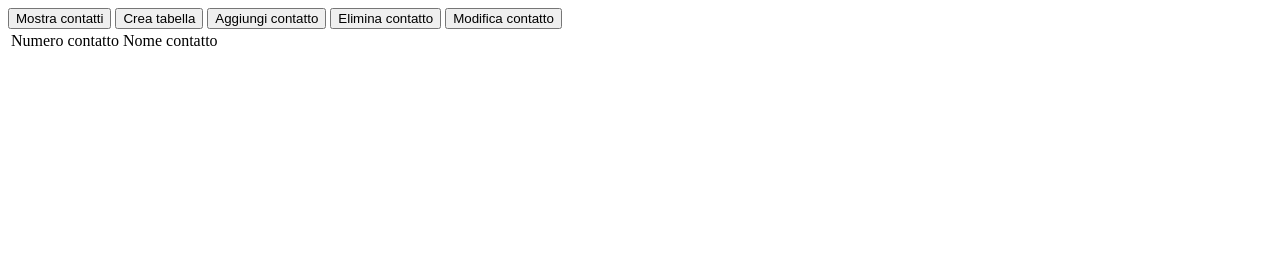
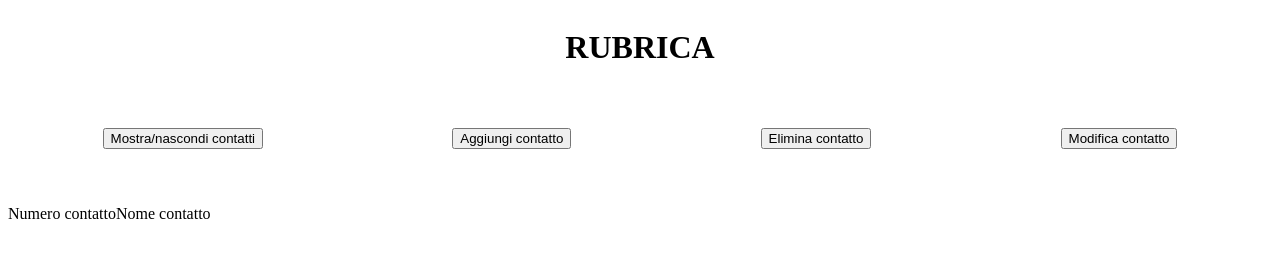
Before and after one commit to Ema998/esercizio-dom3, a plain HTML site: page index.html in a window 1280 px wide. Drawn offline with Linux system fonts and the light colour scheme.

Commit message:
Add files via upload

```diff
--- a/index.html
+++ b/index.html
@@ -6,30 +6,32 @@
         <title>esercizio-dom3</title>
     </head>
     <body>
-        <button id="mostraContatti">Mostra contatti</button>
-        <button id="creaTabellaContatti">Crea tabella</button>
+        <header style="display: flex; justify-content: center;">
+            <h1>RUBRICA</h1>
+        </header>
+        <div style="display: flex; flex-direction: row; justify-content: space-around; margin-top: 40px;">
+        <button id="mostraContatti">Mostra/nascondi contatti</button>
         <button id="aggiungiContatto">Aggiungi contatto</button>
         <button id="eliminaContatto">Elimina contatto</button>
         <button id="modificaContatto">Modifica contatto</button>
-
-        <table id="rubrica">
-            <tr>
-                <td id="nomeContatto">Numero contatto</td>
-                <td id="numeroContatto">Nome contatto</td>
-            </tr>
-        </table>
-
+        </div>
+        <div style="display: flex; flex-direction: row; margin-top: 40px;" id="rubrica">
+                <div style="display: flex; flex-direction: row; justify-content: space-around;">
+                    <p id="nomeContatto">Numero contatto</p>
+                    <p id="numeroContatto">Nome contatto</p>
+                </div>
+        </div>
         <script>
             let rubrica = document.querySelector('#rubrica');
             let nomeContatto = document.querySelector('#nomeContatto');
             let numeroContatto = document.querySelector('#numeroContatto');
             let mostraContatti = document.querySelector('#mostraContatti');
-            let creaTabellaContatti = document.querySelector('#creaTabellaContatti');
             let aggiungiContatto = document.querySelector('#aggiungiContatto')
             let eliminaContatto = document.querySelector('#eliminaContatto');
             let modificaContatto = document.querySelector('#modificaContatto');
+
             let contatti = [
-                {'name': 'mario', 'numero': '111111111111111'},
+                {name: 'mario', numero: 111111111111111},
                 {'name': 'silvio', 'numero': '22222222222222'},
                 {'name': 'paolo', 'numero': '333333333333333'},
                 {'name': 'piero', 'numero': '4444444444444444'},
```
